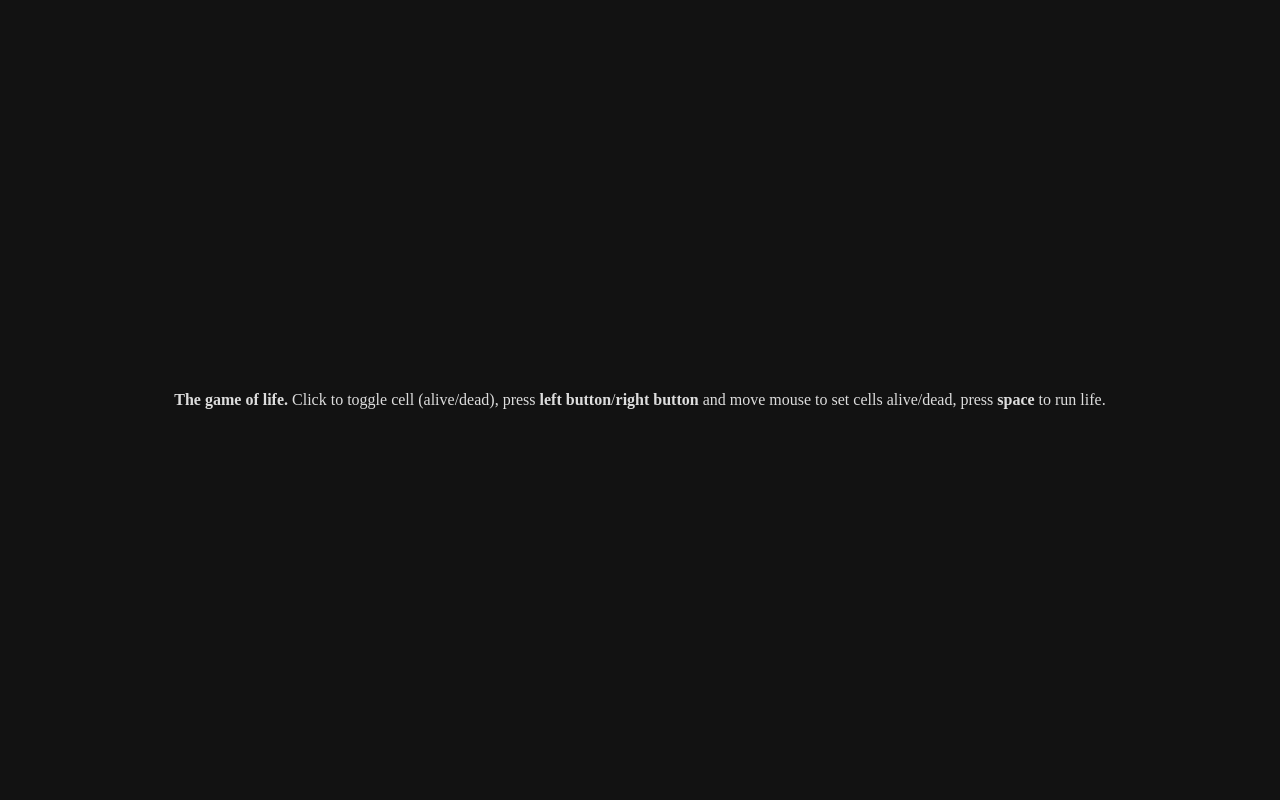
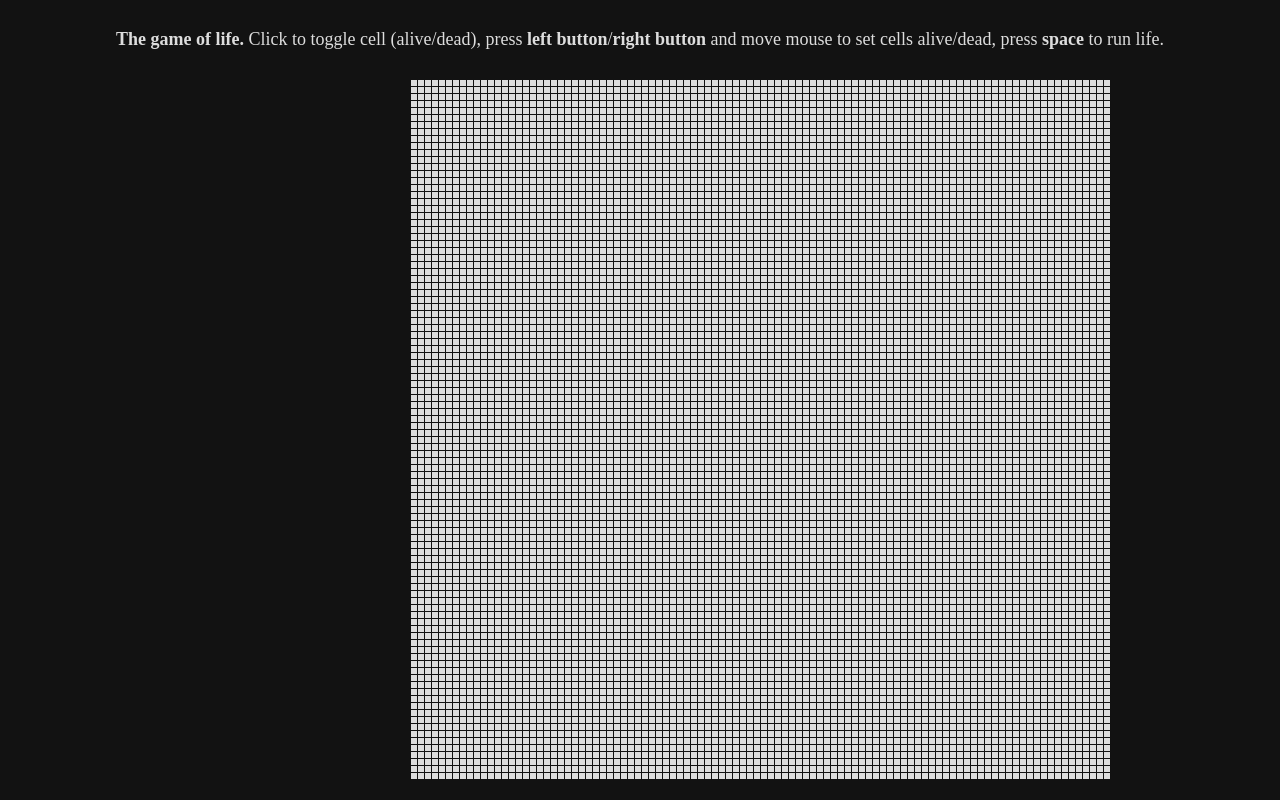
Before and after one commit to mposk98/wasm-game-of-life, a website built with webpack: page src/index.html in a window 1280 px wide. Built offline with nearby package versions, Linux system fonts and the light colour scheme; what wasm-game-of-life-rust would draw is missing.

Commit message:
add scene resizing depending on screen size

```diff
--- a/src/index.html
+++ b/src/index.html
@@ -12,20 +12,56 @@
         height: 100%;
         margin: 0 !important;
         padding: 0 !important;
+        background-color: #121212;
+        color: #DDDDDD;
+        display: grid;
+        grid-template-rows: 1fr 9fr 10px;
+      }
+
+      .header {
+        text-align: center;
+        font-size: 18px;
         display: flex;
         flex-direction: column;
+        justify-content: center;
         align-items: center;
-        justify-content: center;
-        background-color: #121212;
-        color: #DDDDDD;
       }
+
+      /* @media (min-width: 1200px) { */
+        .main {
+          display: grid;
+          grid-template-columns: 1fr 4fr 10px;
+          grid-column-gap: 10px;
+        }
+
+        .scene-container {
+          display: flex;
+          flex-direction: row;
+          justify-content: center;
+          align-items: flex-start;
+          width: 100%;
+          height: 100%;
+        }
+      /* } */
     </style>
   </head>
   <body>
-    <p>
-      <strong>The game of life.</strong> Click to toggle cell (alive/dead), press <b>left button</b>/<b>right button</b> and move mouse to set cells alive/dead, press <b>space</b> to run life.
-    </p>
-    <canvas id="game-of-life-canvas"></canvas>
+    <div class="header">
+      <div>
+        <strong>The game of life.</strong> Click to toggle cell (alive/dead), press <b>left button</b>/<b>right button</b> and move mouse to set cells alive/dead, press <b>space</b> to run life.
+      </div>
+    </div>
+    <div class="main" id="main">
+      <div class="menu">
+
+      </div>
+      <div class="scene-container" id="scene-container">
+        <canvas id="game-of-life-canvas"></canvas>
+      </div>
+      <div class="rules">
+
+      </div>
+    </div>
     <script src="./bootstrap.js"></script>
   </body>
 </html>
--- a/src/index.js
+++ b/src/index.js
@@ -2,34 +2,30 @@ import { Universe, Cell, UniverseMode } from 'wasm-game-of-life-rust'; // eslint
 import { memory } from 'wasm-game-of-life-rust/wasm_game_of_life_bg'; // eslint-disable-line import/no-unresolved
 import scene from './scene';
 
-const UNIVERSE_HEIGHT = 64;
-const UNIVERSE_WIDTH = 64;
-
+const ROWS = 100;
+const COLUMNS = 100;
 const universe = Universe.new(
-    UNIVERSE_HEIGHT,
-    UNIVERSE_WIDTH,
+    ROWS,
+    COLUMNS,
     UniverseMode.FixedSizeNonPeriodic,
 );
-const rows = universe.height();
-const columns = universe.width();
-const cellSize = 12;
-
-scene.init(rows, columns, cellSize);
-scene.addClickListener((row, col) => universe.toggle_cell(row, col));
-const LEFT_BUTTON = 1;
-const RIGHT_BUTTON = 3;
-scene.addMousePressedListener(LEFT_BUTTON, (row, col) => universe.set_alive(row, col));
-scene.addMousePressedListener(RIGHT_BUTTON, (row, col) => universe.set_dead(row, col));
-
 document.addEventListener('keydown', (event) => {
     if (event.keyCode === 32) {
         universe.tick();
     }
 });
 
+scene.init(ROWS, COLUMNS, 'scene-container');
+
+const LEFT_BUTTON = 1;
+const RIGHT_BUTTON = 3;
+scene.addClickListener((row, col) => universe.toggle_cell(row, col));
+scene.addMousePressedListener(LEFT_BUTTON, (row, col) => universe.set_alive(row, col));
+scene.addMousePressedListener(RIGHT_BUTTON, (row, col) => universe.set_dead(row, col));
+
 const renderLoop = () => {
     const cellsPtr = universe.cells();
-    const cells = new Uint8Array(memory.buffer, cellsPtr, rows * columns);
+    const cells = new Uint8Array(memory.buffer, cellsPtr, ROWS * COLUMNS);
     scene.draw(cells, Cell.Dead);
     requestAnimationFrame(renderLoop);
 };
--- a/src/scene.js
+++ b/src/scene.js
@@ -8,6 +8,7 @@ export default {
     GRID_COLOR: '#121212',
     ALIVE_COLOR: '#DDDDDD',
     DEAD_COLOR: '#353535',
+    htmlContainerId: '',
 
     setHtmlSize(height, width) {
         this.htmlElem.height = height;
@@ -75,22 +76,39 @@ export default {
         return { row, col };
     },
 
+    setCellSize() {
+        this.cellSize = this.getCellSize();
+        // 1px border around each of cells
+        this.setHtmlSize(
+            (this.cellSize + 1) * this.rows + 1,
+            (this.cellSize + 1) * this.columns + 1,
+        );
+    },
+
+    getCellSize() {
+        this.htmlElem.height = 0;
+        this.htmlElem.width = 0;
+        const sceneContainer = document.getElementById(this.htmlContainerId);
+        const size = this.rows;
+        if (sceneContainer.clientWidth > sceneContainer.clientHeight) {
+            return ((sceneContainer.clientHeight + 1) / size) - 1 | 0;
+        }
+        return ((sceneContainer.clientWidth + 1) / size) - 1 | 0;
+    },
+
     // public
 
-    init(rows, columns, cellSize) {
-        this.cellSize = cellSize;
+    init(rows, columns, htmlContainerId) {
         this.rows = rows;
         this.columns = columns;
-        // 1px border around each of cells
-        this.setHtmlSize((cellSize + 1) * rows + 1, (cellSize + 1) * columns + 1);
+        this.htmlContainerId = htmlContainerId;
+        this.setCellSize();
+        window.addEventListener('resize', () => {
+            this.setCellSize();
+        });
         this.htmlElem.oncontextmenu = (event) => {
             event.preventDefault();
         };
-    },
-
-    changeCellSize(cellSize) {
-        this.cellSize = cellSize;
-        this.setHtmlSize((cellSize + 1) * this.rows + 1, (cellSize + 1) * this.columns + 1);
     },
 
     draw(cells, deadCellValue) {
```
